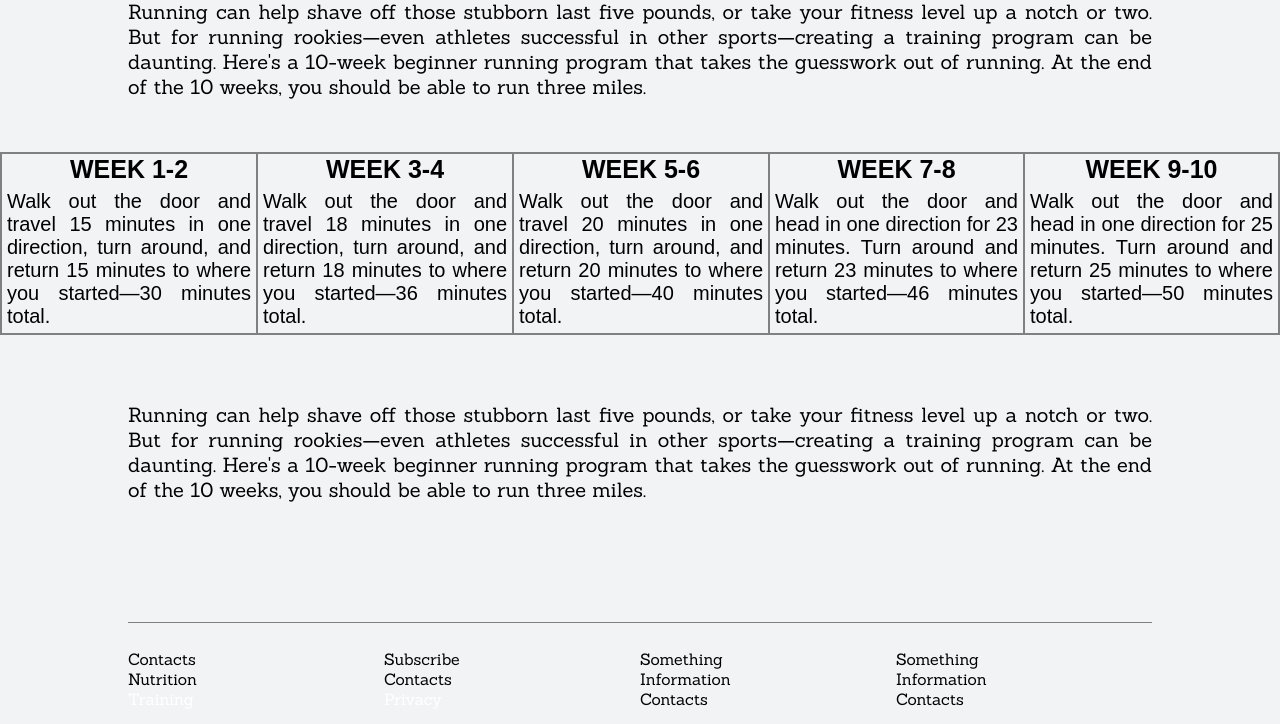
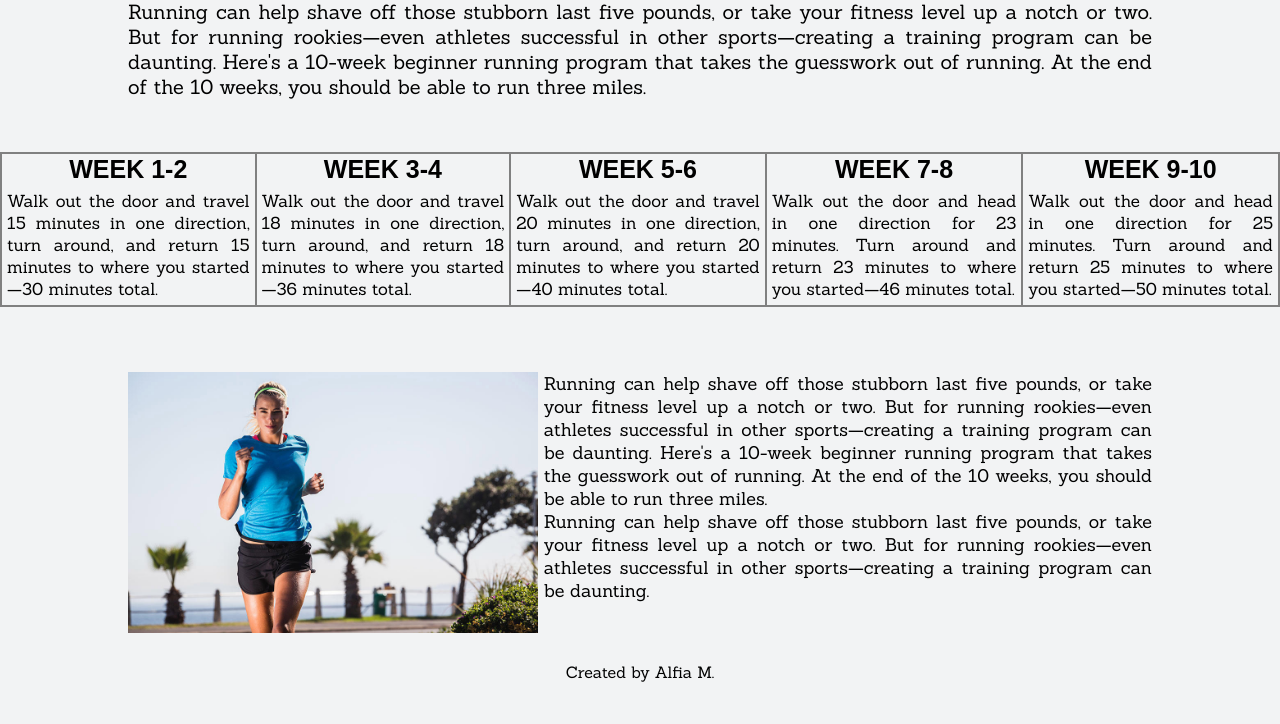
Before and after one commit to alfiam/alfiam.github.io, a plain HTML site: page HW/beginners.html in a window 1280 px wide. Shown: the part 211-935 px from the top of the page. Drawn offline with Linux system fonts and the light colour scheme; a web font is replaced by a local one.

Commit message:
commit 2

```diff
--- a/HW/beginners.html
+++ b/HW/beginners.html
@@ -8,7 +8,7 @@
 </head>
 <body>
   <div class="header">
-     <a href="#"><img class="logo" src="images/logo.png" alt=""></a>
+     <a href="index.html"><img class="logo" src="images/logo.png" alt=""></a>
      <div class="menu">
       <ul class="menulinks">
        <li><a href="index.html">Main</a></li>
@@ -42,16 +42,22 @@
        </tr>
      </table>
    </div>
-   <div class="beg_desc2">
-     <p>Running can help shave off those stubborn last five pounds, or take your fitness level up a notch or two. But for running rookies—even athletes successful in other sports—creating a training program can be daunting. Here's a 10-week beginner running program that takes the guesswork out of running. At the end of the 10 weeks, you should be able to run three miles.</p>
+   <div class="aftertable">
+     <div class="beg_img">
+       <img src="images/news2.jpg" alt="" width="100%">
+     </div>
+     <div class="beg_desc2">
+      <p>Running can help shave off those stubborn last five pounds, or take your fitness level up a notch or two. But for running rookies—even athletes successful in other sports—creating a training program can be daunting. Here's a 10-week beginner running program that takes the guesswork out of running. At the end of the 10 weeks, you should be able to run three miles.</p>
+      <p>Running can help shave off those stubborn last five pounds, or take your fitness level up a notch or two. But for running rookies—even athletes successful in other sports—creating a training program can be daunting. </p>
+     </div>
    </div>
    <div class="footer clear">
      <ul class="footerlist">
-       <li><a href="#">Contacts</a></li>
-       <li><a href="#">Nutrition</a></li>
-       <li><a href="#"></a>Training</li>
+       <li><a href="#">Created by Alfia M.</a></li>
+       <!-- <li><a href="#">Nutrition</a></li>
+       <li><a href="#"></a>Training</li> -->
      </ul>
-     <ul class="footerlist">
+     <!-- <ul class="footerlist">
        <li><a href="#">Subscribe</a></li>
        <li><a href="#">Contacts</a></li>
        <li><a href="#"></a>Privacy</li>
@@ -65,6 +71,6 @@
        <li><a href="#">Something</a></li>
        <li><a href="#">Information</a></li>
        <li><a href="#">Contacts</a></li>
-     </ul>
+     </ul> -->
    </div>
 </html>
--- a/HW/style.css
+++ b/HW/style.css
@@ -166,27 +166,29 @@ p{
   text-align: justify;
 }
 .beg_desc2{
-  padding:0;
-  margin: 0 10% 0 10%;
-  height: 220px;
+  padding: 0;
+  /*margin: 0 10% 0 0;*/
+  /*height: 120px;*/
+  width: 60%;
+  float: right;
 }
 .beg_desc2 p{
-  font-size: 20px;
+  font-size: 18px;
   font-family: 'Sanchez', serif;
   margin: 0;
-  padding: 0;
+  padding-left: 1%;
   text-align: justify;
 }
 .beg_table{
-  height: 250px;
+  height: 220px;
 }
 table{
   border: 2px solid grey;
   border-collapse: collapse;
 }
 td{
-  font-family: 'Chivo', sans-serif;
-  font-size: 20px;
+  font-family: 'Sanchez', serif;
+  font-size: 17px;
   border-right: 2px solid grey;
   text-align: justify;
   padding: 5px
@@ -196,20 +198,28 @@ th{
   font-size: 25px;
   border-right: 2px solid grey;
 }
+.aftertable{
+  margin: 0 10% 0 10%;
+}
+.beg_img{
+  /*margin: 0 0 0 10%;*/
+  width: 40%;
+  float:left;
+}
 .footer{
   height: 50px;
   margin: 0 10% 0 10%;
-  padding: 2% 0 2% 0;
-  border-top: 1px solid grey;
+  padding: 2% 0 0 0;
+  /*border-top: 1px solid grey;*/
 }
 .footerlist {
   font-family: 'Sanchez', serif;
-  width: 25%;
+  width: 100%;
   float:left;
   color: white;
   list-style-type: none;
   /*display: inline;*/
-  /*text-align: center;*/
+  text-align: center;
   padding: 0;
   margin:0;
 }
```
Also changed, not shown: HW/index.html (+6 -6 lines).
